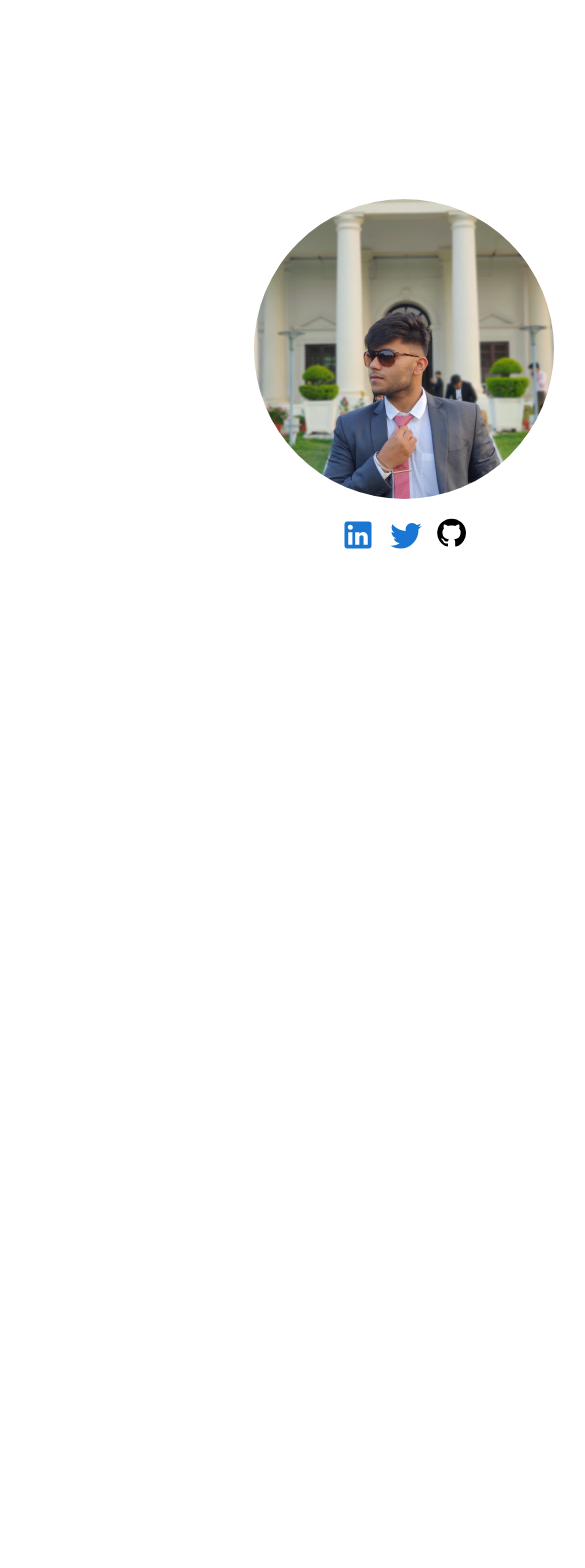
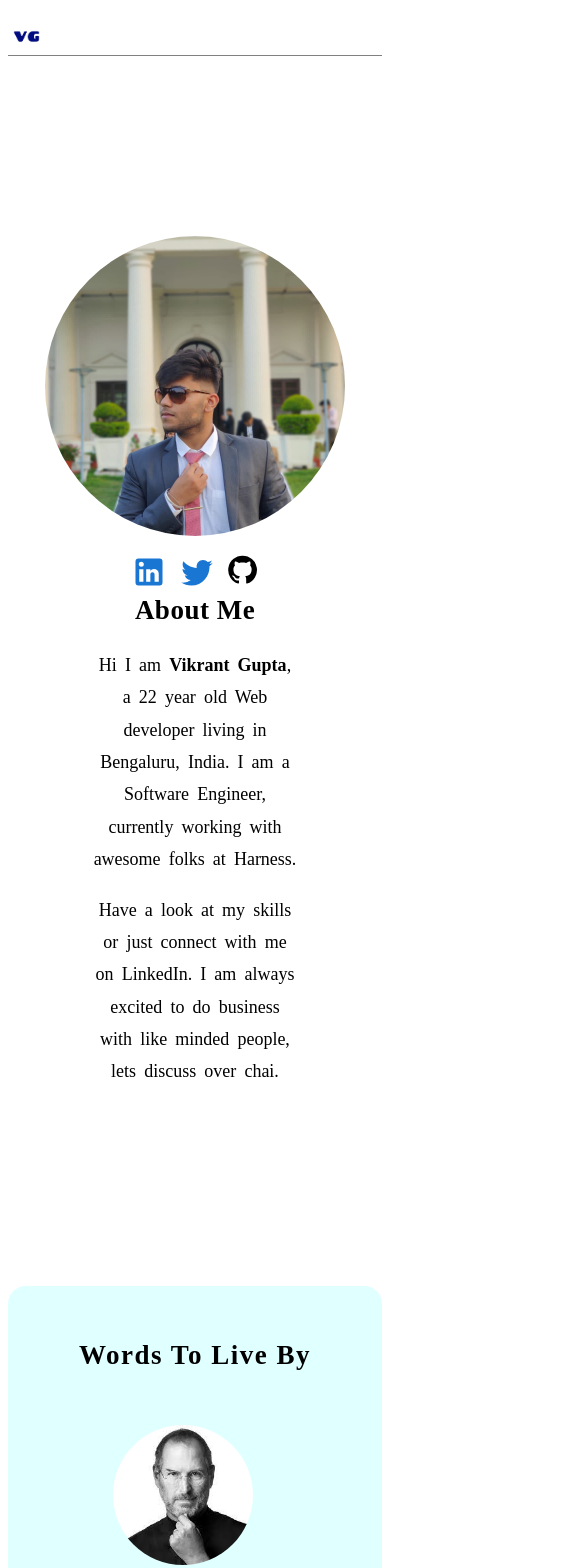
Before and after one commit to vikrantgupta25/dark-coder, a React (Create React App) app: page / in a window 390 px wide. Shown: the top 1568 px of the page, 585 px wide, since content can reach past the window. Built offline with nearby package versions, Linux system fonts and the light colour scheme.

Commit message:
mobile responsive

```diff
--- a/src/App.css
+++ b/src/App.css
@@ -1,7 +1,22 @@
+@media only screen and (max-width: 425px) {
+  .avatarPlusText {
+    flex-direction: column;
+  }
+  .avatar {
+    margin: 0 auto;
+  }
+  .intro {
+    .introText {
+      text-align: center !important;
+    }
+  }
+}
+
 .landing {
   box-sizing: border-box;
   font-size: 18px;
-  margin: 1em 24em;
+  margin: 1em auto;
+  max-width: 850px;
   .logo {
     width: 10%;
   }
@@ -19,18 +34,16 @@
 .vertical {
   flex-direction: column;
   align-self: center;
-  margin-left: 4em;
 }
-
-.centerAlign {
-  justify-content: center;
+.avatarPlusText {
+  justify-content: space-between;
 }
-
 .intro {
   margin: 10em 0;
 
   .introText {
-    width: 40%;
+    width: 55%;
+    text-align: justify;
   }
 
   .aboutMeText {
--- a/src/App.js
+++ b/src/App.js
@@ -15,7 +15,7 @@ function App() {
         <img src="logo-color.png" alt="VG" className="logo" />
       </div>
       <section className="intro">
-        <div className="flex centerAlign">
+        <div className="flex avatarPlusText">
           <div className="avatar">
             <Avatar
               src="profilePicture.png"
--- a/src/components/MovingQuotes.css
+++ b/src/components/MovingQuotes.css
@@ -1,6 +1,6 @@
 .movingQuotes {
   display: flex;
-  justify-content: space-between;
+  justify-content: center;
   margin-top: 3em;
   align-items: center;
 }
```
